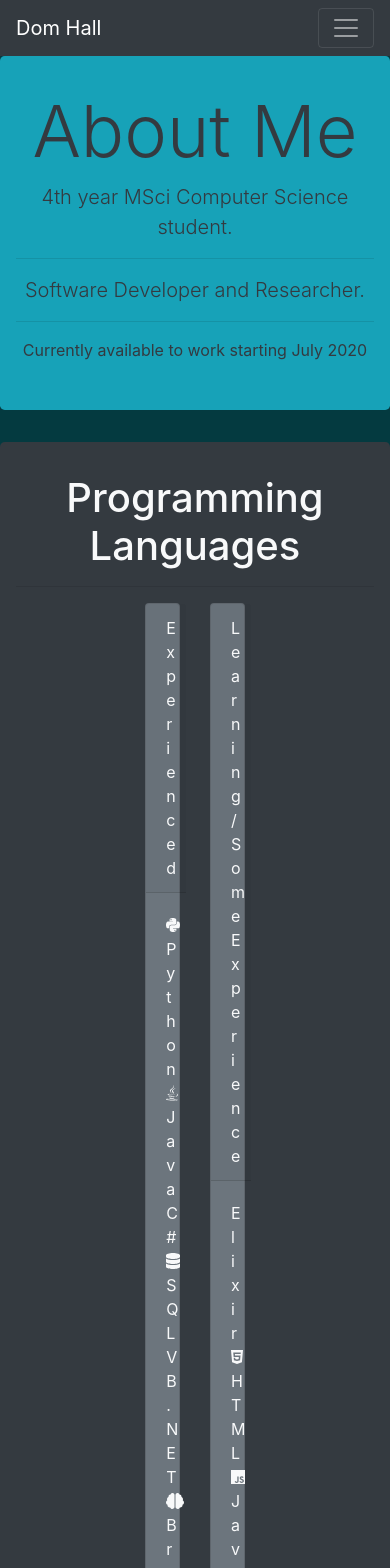
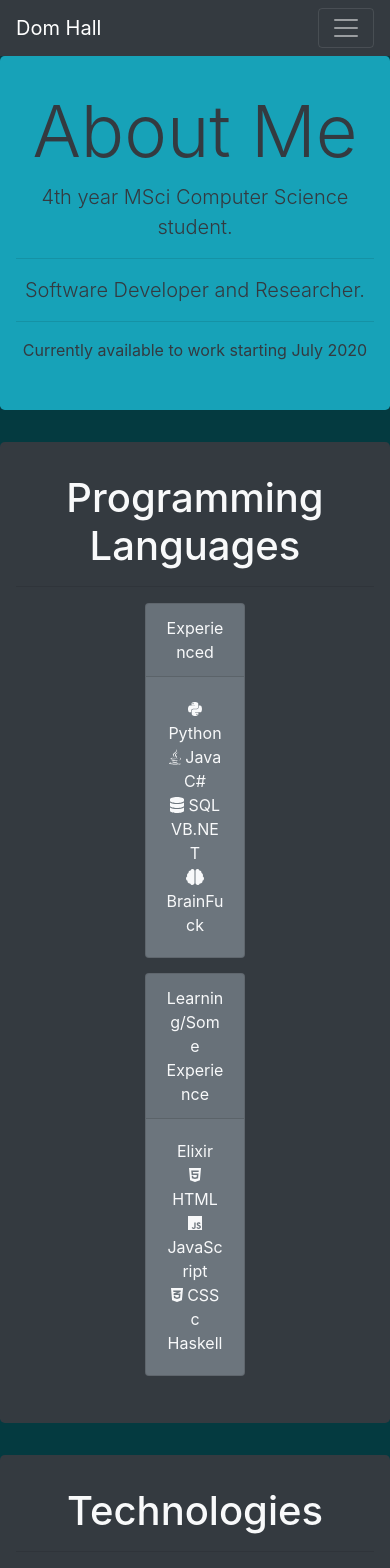
Before and after one commit to Dmium/dmium.github.io, a Vue app in the folder domhall/: page /#/about in a window 390 px wide. Shown: the top 1568 px of the page. Built offline with nearby package versions, Linux system fonts and the light colour scheme.

Commit message:
Attempting mobile fix

```diff
--- a/domhall/src/components/Contact.vue
+++ b/domhall/src/components/Contact.vue
@@ -3,7 +3,7 @@
         <b-row>
         <b-col cols="5"/>
         <b-col>
-        <b-card bg-variant="dark" header="Contact">
+        <b-card bg-variant="dark" header="Contact" border-variant="light">
         <br/>
         <a href="https://github.com/Dmium/"> <font-awesome-icon :icon="['fab', 'github']"/> GitHub </a>
         <br/>
--- a/domhall/src/components/Languages.vue
+++ b/domhall/src/components/Languages.vue
@@ -4,8 +4,10 @@
         <hr/>
         <b-row>
         <b-col cols="4"/>
-        <b-col cols="2">
+        <b-col cols="4">
+        <b-card-group deck>
         <b-card bg-variant="secondary" header="Experienced">
+        <b-card-text>
         <font-awesome-icon :icon="['fab', 'python']"/> Python
         <br/>
         <font-awesome-icon :icon="['fab', 'java']"/> Java
@@ -18,9 +20,8 @@
         <br/>
         <font-awesome-icon :icon="['fas', 'brain']"/> BrainFuck
         <br/>
+        </b-card-text>
         </b-card>
-        </b-col>
-        <b-col cols="2">
         <b-card bg-variant="secondary" header="Learning/Some Experience">
         Elixir
         <br/>
@@ -34,6 +35,7 @@
         <br/>
         Haskell
         </b-card>
+        </b-card-group>
         </b-col>
         <b-col cols="2"/>
         </b-row>
```
